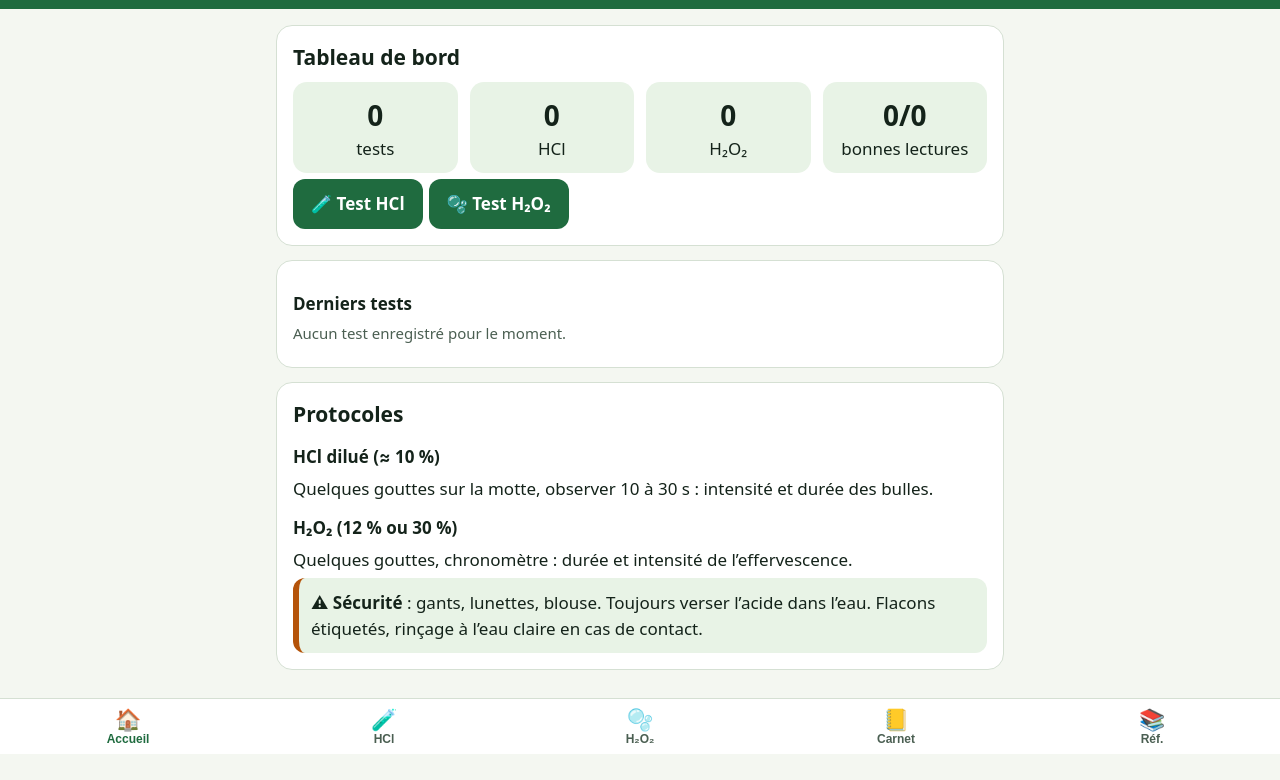
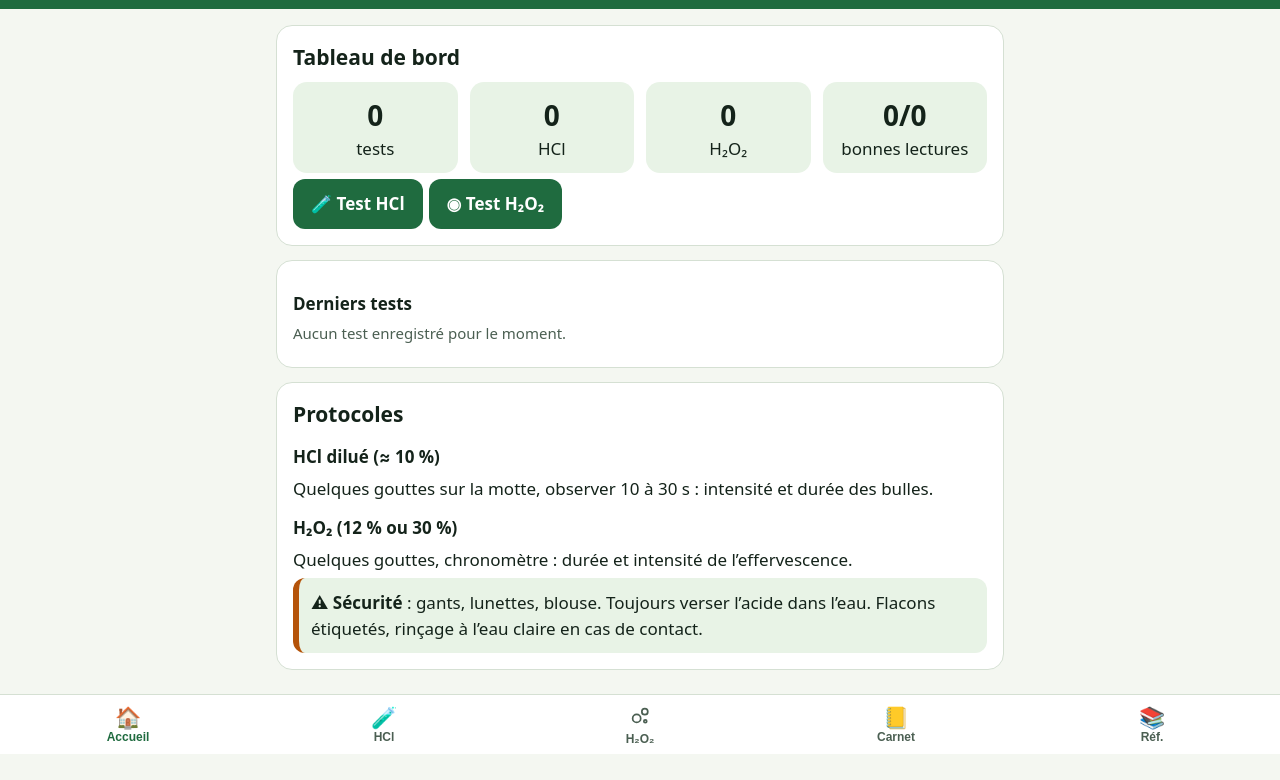
Before and after one commit to FormateurACD/TerraTest-Labo-HCl-H2O2, a plain HTML site: page index.html in a window 1280 px wide. Shown: the part 46-826 px from the top of the page. Drawn offline with Linux system fonts and the light colour scheme.

Commit message:
Remplacer l’emoji H2O2 manquant par une icône SVG

```diff
--- a/index.html
+++ b/index.html
@@ -65,7 +65,7 @@ code{background:var(--acc);padding:1px 6px;border-radius:6px}
 <nav>
 <button data-t="home" aria-selected="true" onclick="tab('home')"><span>🏠</span>Accueil</button>
 <button data-t="hcl" aria-selected="false" onclick="tab('hcl')"><span>🧪</span>HCl</button>
-<button data-t="h2o2" aria-selected="false" onclick="tab('h2o2')"><span>🫧</span>H₂O₂</button>
+<button data-t="h2o2" aria-selected="false" onclick="tab('h2o2')"><span aria-hidden="true"><svg viewBox="0 0 24 24" width="23" height="23" fill="none" stroke="currentColor" stroke-width="1.8" stroke-linecap="round"><circle cx="8" cy="15" r="4.2"/><circle cx="16.5" cy="8" r="3.1"/><circle cx="17" cy="18" r="1.5"/></svg></span>H₂O₂</button>
 <button data-t="log" aria-selected="false" onclick="tab('log')"><span>📒</span>Carnet</button>
 <button data-t="ref" aria-selected="false" onclick="tab('ref')"><span>📚</span>Réf.</button>
 </nav>
@@ -111,7 +111,7 @@ function theme(){var r=document.documentElement;var d=r.dataset.theme==="dark"||
 function home(){var n=E.length,h=E.filter(function(e){return e.type==="HCl"}).length;
 var last=E.slice(0,3).map(function(e){return'<div class="entry"><b>'+esc(e.parcelle||"Sans nom")+'</b> · '+e.type+' · '+e.depth+' cm<br><span class="tag">'+esc(e.res.t)+'</span></div>'}).join("")||'<p class="mut">Aucun test enregistré pour le moment.</p>';
 $("#t-home").innerHTML='<div class="card"><h2>Tableau de bord</h2><div class="grid"><div class="stat"><b>'+n+'</b>tests</div><div class="stat"><b>'+h+'</b>HCl</div><div class="stat"><b>'+(n-h)+'</b>H₂O₂</div><div class="stat"><b>'+ok+'/'+tot+'</b>bonnes lectures</div></div>'+
-'<button class="btn" onclick="tab(\'hcl\')">🧪 Test HCl</button><button class="btn" onclick="tab(\'h2o2\')">🫧 Test H₂O₂</button></div>'+
+'<button class="btn" onclick="tab(\'hcl\')">🧪 Test HCl</button><button class="btn" onclick="tab(\'h2o2\')">◉ Test H₂O₂</button></div>'+
 '<div class="card"><h3>Derniers tests</h3>'+last+'</div>'+
 '<div class="card"><h2>Protocoles</h2><h3>HCl dilué (≈ 10 %)</h3><p>Quelques gouttes sur la motte, observer 10 à 30 s : intensité et durée des bulles.</p><h3>H₂O₂ (12 % ou 30 %)</h3><p>Quelques gouttes, chronomètre : durée et intensité de l’effervescence.</p>'+
 '<div class="safe"><b>⚠ Sécurité</b> : gants, lunettes, blouse. Toujours verser l’acide dans l’eau. Flacons étiquetés, rinçage à l’eau claire en cas de contact.</div></div>'}
```
